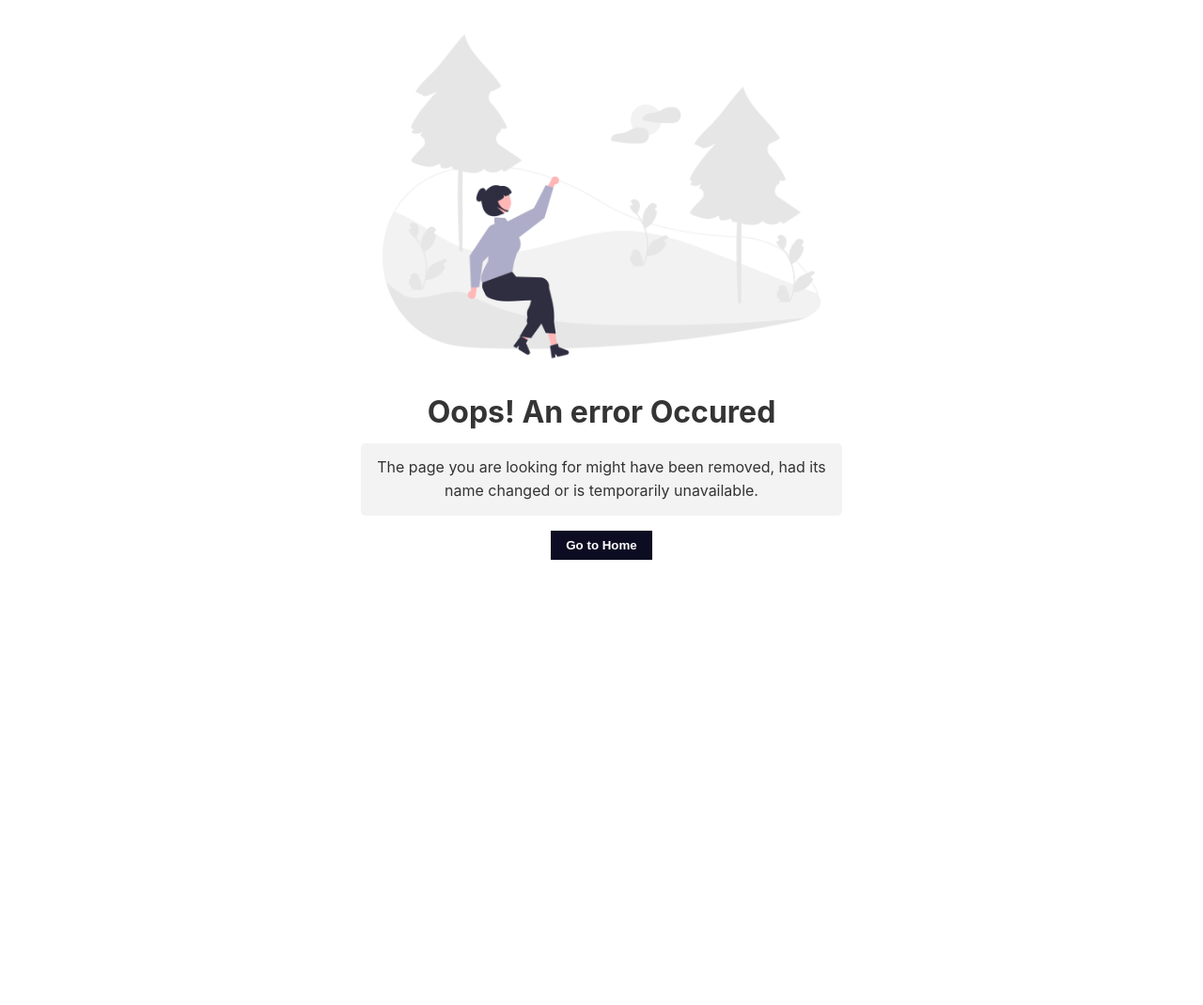
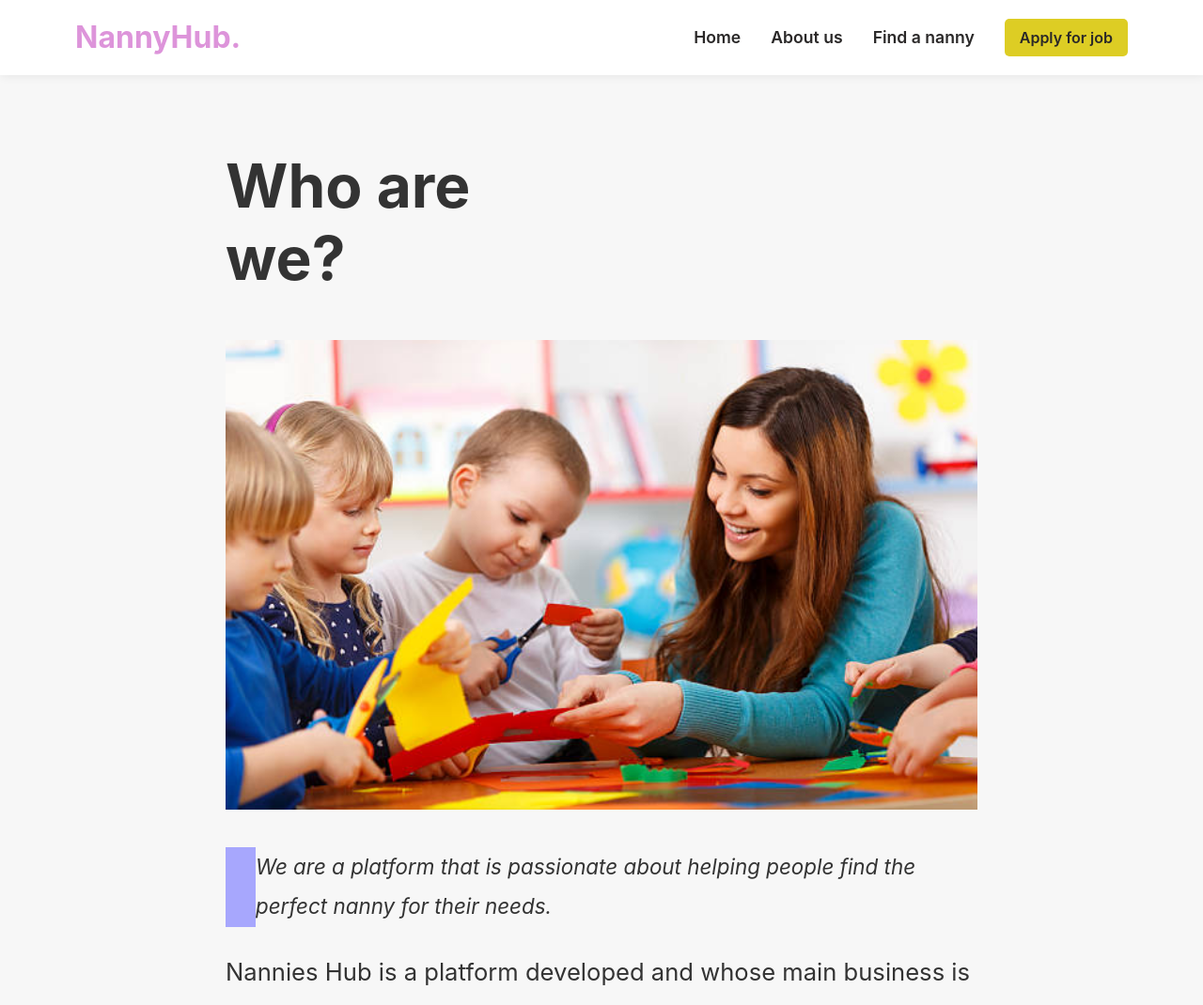
Before and after one commit to gbrowns/nannysHUB, a React (Vite) app in the folder view/: page /about in a window 1280 px wide. Shown: the top 1070 px of the page at 94% size. Before the commit the page ends 800 px from the top, so only its background shows below. Built offline with nearby package versions, Linux system fonts and the light colour scheme.

Commit message:
add about-us page UI

```diff
--- a/view/src/App.jsx
+++ b/view/src/App.jsx
@@ -10,6 +10,7 @@ import ErrorPage from './pages/ErrorPage'
 
 //import HomePage from './pages/HomePage'
 import HomePage from './pages/HomePage';
+import AboutPage from './pages/AboutPage';
 
 import {Routes, Route, Navigate} from 'react-router-dom';
 import AdminLoginPage from './pages/AdminLoginPage'
@@ -27,6 +28,8 @@ function App() {
 
       <Routes>
         <Route path="/" element={<HomePage  />} />
+        <Route path="/about" element={<AboutPage />} />
+
         <Route path="/auth/login" element={<AdminLoginPage />} />
 
         <Route path='/admin' element={<AdminProtectedRoutes />} >
--- a/view/src/App.scss
+++ b/view/src/App.scss
@@ -582,3 +582,112 @@
     }
   }
 }
+
+
+.AboutPage{
+  position: relative;
+  background-color: rgb(247, 247, 247);
+  &__content{
+    position: relative;
+    top: 10vh;
+    margin-bottom: 3rem;
+    padding: 2rem 15rem;
+    display: flex;
+    flex-direction: column;
+
+    h3{
+      font-size: 4rem;
+      width: 50%;
+      line-height: 1.2;
+      margin: 3rem 0;
+    }
+
+    img{
+      width: 100%;
+      height: 500px;
+      object-fit: cover;
+      margin-bottom: 2.5rem;
+    }
+
+    >span{
+      font-size: 1.4rem;
+      line-height: 1.9;
+      margin-bottom: 1.5rem;
+      font-style: italic;
+      border-left: 2rem solid rgb(167, 167, 253);
+    }
+
+    p{
+      font-size: 1.6rem;
+      line-height: 1.9;
+
+    }
+
+    input[type="button"]{
+      border: none;
+      width: 200px;
+      padding: 1.5rem 2.5rem;
+      cursor: pointer;
+      font-weight: bold;
+      font-size: 1rem;
+      margin: 4rem 0;
+      background-color: rgb(31, 30, 30);
+      color: rgb(255, 255, 255);
+      border-radius: 5px;
+    }
+
+    form{
+      position: relative;
+      margin-bottom: 4rem;
+      display: flex;
+      flex-direction: column;
+      justify-content: center;
+      width: 80%;
+      transition: all 0.5s ease-in-out;
+
+      h4{
+        font-size: 2rem;
+        padding: 1rem 0;
+      }
+
+      span{
+        font-size: 1.4rem;
+        padding: 1rem 0;
+      }
+
+      input,textarea{
+        width: 100%;
+        padding: 1.3rem 1.5rem;
+        font-size: 1.2rem;
+        font-weight: 550;
+        outline: none;
+        margin-bottom: 1rem;
+        color:rgb(62, 62, 68);
+        border-radius: 5px;
+        border: 1px solid #ccc;
+        &::placeholder{
+          font-weight: 200;
+        }
+      }
+      textarea{
+        height: 200px;
+        font-size: 1.3rem;
+      }
+
+      input[type="submit"]{
+        width: 300px;
+        padding: 1.5rem 2.5rem;
+        cursor: pointer;
+        font-weight: bold;
+        font-size: 1rem;
+        margin: 2rem 0;
+        color: rgb(26, 24, 24);
+        border-radius: 5px;
+        &:hover{
+          background-color: rgb(221, 205, 36);
+          color: rgb(255, 255, 255);
+        }
+      }
+    }
+  }
+}
--- a/view/src/components/Footer.jsx
+++ b/view/src/components/Footer.jsx
@@ -31,7 +31,7 @@ function Footer() {
 
             <div className="nav">
                 <Link to="/">Home</Link>
-                <Link to="/about-us">About us</Link>
+                <Link to="/about">About us</Link>
                 <Link to="/find-a-nanny">Find a nanny</Link>
                 <Link to="/apply-for-job">Apply for job</Link>
             </div>
--- a/view/src/components/Navbar.jsx
+++ b/view/src/components/Navbar.jsx
@@ -7,7 +7,7 @@ import { useState } from 'react'
 import Logo from '../assets/logo.png'
 
 function Navbar() {
-  const [isOpen, setIsOpen] = useState(false)
+  const [isOpen, setIsOpen] = useState(true)
 
   //handle the state of the navbar
   const handleToggle = () => setIsOpen(!isOpen)
@@ -19,12 +19,9 @@ function Navbar() {
         {/*<img src={Logo} alt="logo" width="150px" />*/}
         <h1>NannyHub.</h1>
       </div>
-      <div className="links" style={{display: isOpen ? "none" : "flex"}}>
-        <Link to="/">Home</Link>
-        <Link to="/about-us">About us</Link>
-        <Link to="/find-a-nanny">Find a nanny</Link>
-        <Link to="/apply-for-job">Apply for job</Link>
-      </div>
+      {
+        isOpen && <Links />
+      }
       <div className="menu">
         <BiMenuAltRight className="icon" onClick={handleToggle} style={{display: isOpen ? "block" : "none"}}/>
         <GrFormClose className="icon" style={{ display: isOpen ? "none" : "block" }} onClick={handleToggle}   />
@@ -34,4 +31,15 @@ function Navbar() {
   )
 }
 
+const Links = () => {
+  return (
+    <div className="links">
+      <Link to="/">Home</Link>
+      <Link to="/about">About us</Link>
+      <Link to="/find-a-nanny">Find a nanny</Link>
+      <Link to="/apply-for-job">Apply for job</Link>
+    </div>
+  )
+}
+
 export default Navbar
--- a/view/src/pages/AboutPage.jsx
+++ b/view/src/pages/AboutPage.jsx
@@ -1,22 +1,26 @@
-import React from 'react'
-import Banner from '../components/Banner';
+import React, {useState} from 'react'
 import Footer from '../components/Footer';
 import Navbar from '../components/Navbar';
 
-function About() {
+import Nanny5 from '../assets/nanny5.jpeg';
+
+function AboutPage() {
+
+    const [message, setMessage] = useState(false);
+    const [openForm, setOpenForm] = useState(false);
   return (
-    <div className="about-page">
+    <div className="AboutPage">
         <Navbar />
-        <Banner title="About Us" image={require('../images/nanny1.jpeg')}/>
-        <div className="about-content">
-            <div className="left">
+        <div className="AboutPage__content">
+
             <h3>Who are we?</h3>
+            <img src={Nanny5} alt="nanny" width="100px" />
             <span>
                 We are a platform that is passionate about helping people find the perfect nanny for their needs.
             </span>
             <p>
 
-                    Nannies Hub is a channel, and an application developed and whose main business is to help you find domestic workers in the easiest way possible.  We source for potential domestic workers. We then shortlist and interview them.  Those who qualify are entered into our data-base.  You can then find and pick them, interview them again, and choose the most suitable for your situation.
+                Nannies Hub is a platform developed and whose main business is to help you find domestic workers in the easiest way possible.  We source for potential domestic workers. We then shortlist and interview them.  Those who qualify are entered into our data-base.  You can then find and pick them, interview them again, and choose the most suitable for your situation.
 
                 At Nannies Hub we know how hard it is to find childcare designed to make your life easier and give you more peace of mind. Our site is designed to be an easy to use tool that will enable you to find the right child carer, when you require one.
 
@@ -24,26 +28,36 @@ function About() {
 
             </p>
 
-                {/*<p>
-                    To find the right fit we have to understand your familys unique personality and match it with the right candidates.
+            <input
+                type='button'
+                value={openForm ? 'Close form' : 'Contact us'}
+                onClick={() => setOpenForm(!openForm)}
+            />
 
-                    Whether you are looking for a nanny, babysitter or house- help, with our interactive and easy to use website, we can help you get reliable child-carers.
+            {
+                openForm && <Form />
+            }
 
-                    With our database of applicants, we can provide house-helps for full-time and part-time, live-in or live-out jobs, emergency situation nannies (e.g. When your house help fails to turn up on Sunday evening or even Monday morning and you are reporting to work), experienced mother helpers and babysitters.
-
-                    You will also find useful information and advice on hiring a child carer within our site.
-
-                    Our site is completely free to preview, so you can search out possible child carers before you contact us. If you find someone that you would like to get in touch with, you are welcome to contact us for more details.
-                </p>*/}
-
-            </div>
-            <div className="right">
-                <img src={require('../images/nanny5.jpeg')} alt="nanny" width="100px" />
-            </div>
         </div>
         <Footer />
     </div>
   )
 }
 
-export default About
+
+const Form = () => {
+
+    return (
+        <form>
+            <h4>Send us a message</h4>
+            <span>Message sent success!</span>
+            <input type='text' placeholder='Your name' />
+            <input type='email' placeholder='Your email' />
+            <textarea placeholder='Your message' />
+            <input type='submit' value='Send' />
+
+        </form>
+    )
+}
+
+export default AboutPage;
```
Lines whose indentation alone changed are shown as unchanged.
